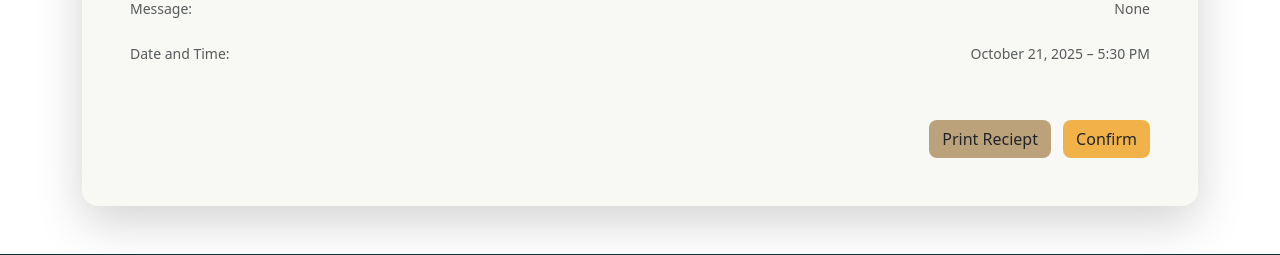
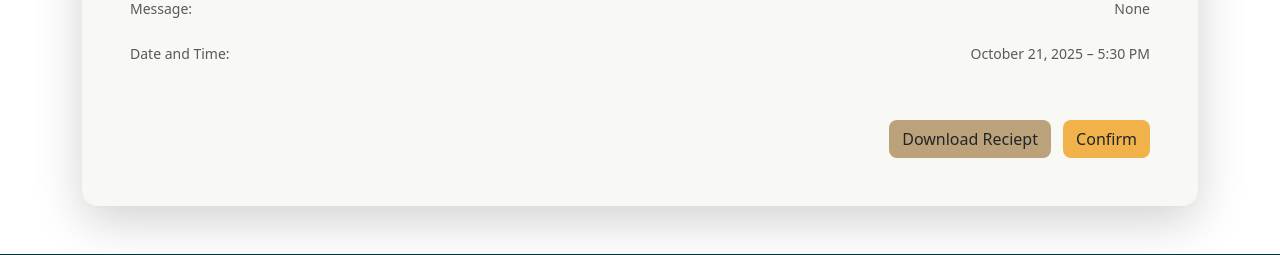
Before and after one commit to SelAvocato/SIA, a PHP site: page /reciept.php in a window 1280 px wide. Shown: the part 646-901 px from the top of the page. Run offline with PHP 8.4, Linux system fonts and the light colour scheme.

Commit message:
changed "print reciept" to "download reciept"

```diff
--- a/pages/reciept.php
+++ b/pages/reciept.php
@@ -75,7 +75,7 @@ include('../includes/navbar.php');
         <div class="justify-content-between text-end mt-5">
             <button class="btn me-2"
                     style="background-color: #bba27bff; border-radius: 8px;">
-                Print Reciept
+                Download Reciept
             </button>
             <button class="btn"
                     style="background-color: #F1B24A; border-radius: 8px;">
```
